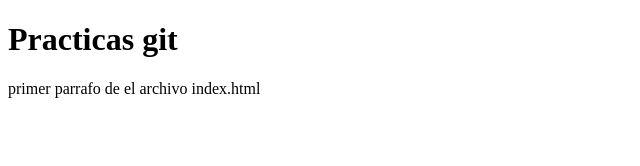
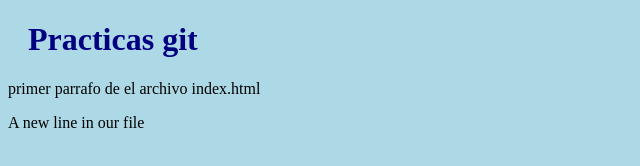
Before and after one commit to jaime172/hello-world, a plain HTML site: page index.html in a window 1280 px wide. Shown: the whole page, without its empty margins (0-640 px from the left). Drawn offline with Linux system fonts and the light colour scheme.

Commit message:
Updated index.html whidth a new line

```diff
--- a/index.html
+++ b/index.html
@@ -5,10 +5,12 @@
     <meta http-equiv="X-UA-Compatible" content="IE=edge">
     <meta name="viewport" content="width=
     , initial-scale=1.0">
+    <link rel="stylesheet" href="/bluestyle.css">
     <title>Document</title>
 </head>
 <body>
     <h1>Practicas git</h1>
     <p>primer parrafo de el archivo index.html</p>
+    <p>A new line in our file</p>
 </body>
 </html>
```
